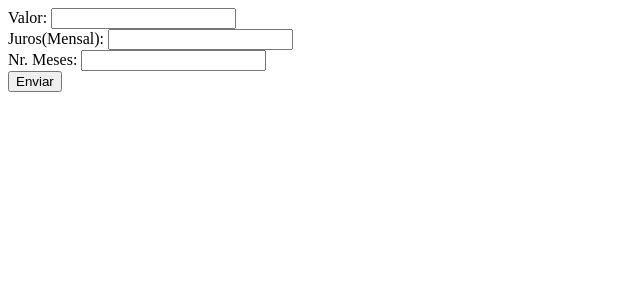
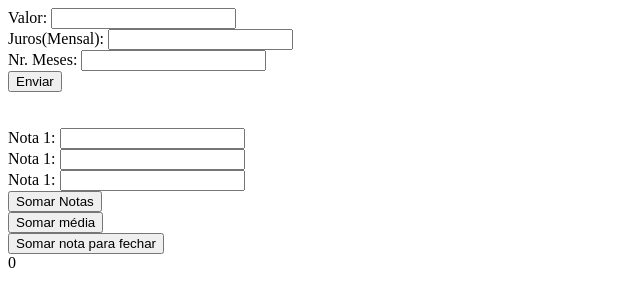
Before and after one commit to jaozin666/primeiroe_3t, a plain HTML site: page index.html in a window 1280 px wide. Shown: the whole page, without its empty margins (0-640 px from the left). Drawn offline with Linux system fonts and the light colour scheme.

Commit message:
Update index.html

```diff
--- a/index.html
+++ b/index.html
@@ -13,5 +13,16 @@
     Nr. Meses: <input id="meses" type="text"><br>
     <button onclick="calcula()">Enviar</button>
 
+    <br><br><br>
+    Nota 1: <input id="t1" type="text"><br>
+    Nota 1: <input id="t2" type="text"><br>
+    Nota 1: <input id="t3" type="text"><br>
+    <button onclick="somaNota()">Somar Notas</button><br>
+    <button onclick="média()">Somar média</button><br>
+    <button onclick="Nota para fechar()">Somar nota para fechar</button><br>
+    <!-- Fazer média e quanto falta para fechar-->
+
+    <span id="resultado">0</span>
+
 </body>
 </html>
```
